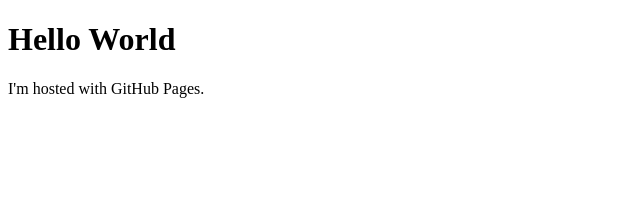
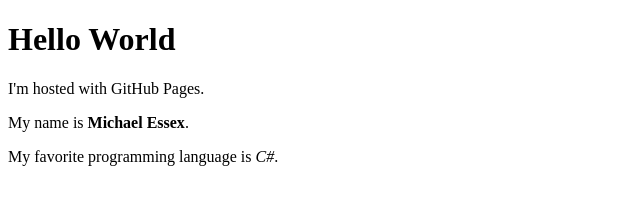
Before and after one commit to messex15/messex15.github.io, a plain HTML site: page index.html in a window 1280 px wide. Shown: the whole page, without its empty margins (0-640 px from the left). Drawn offline with Linux system fonts and the light colour scheme.

Commit message:
Update index.html

```diff
--- a/index.html
+++ b/index.html
@@ -3,5 +3,7 @@
 <body>
 <h1>Hello World</h1>
 <p>I'm hosted with GitHub Pages.</p>
+<p>My name is <strong>Michael Essex</strong>.</p>
+<p>My favorite programming language is <em>C#</em>.</p>
 </body>
 </html>
```
